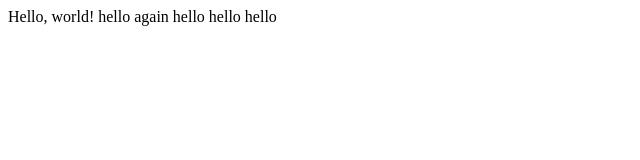
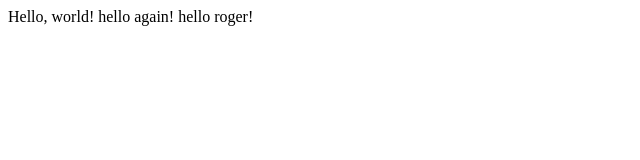
Before and after one commit to rebastidas/project-0, a plain HTML site: page index.html in a window 1280 px wide. Shown: the full height of the page, 0-640 px from the left. Drawn offline with Linux system fonts and the light colour scheme.

Commit message:
prueba conflictos

```diff
--- a/index.html
+++ b/index.html
@@ -4,6 +4,6 @@
         <title>My Webpage</title>
     </head>
     <body>
-        Hello, world! hello again hello hello hello
+        Hello, world! hello again! hello roger!
     </body>
 </html>
```
